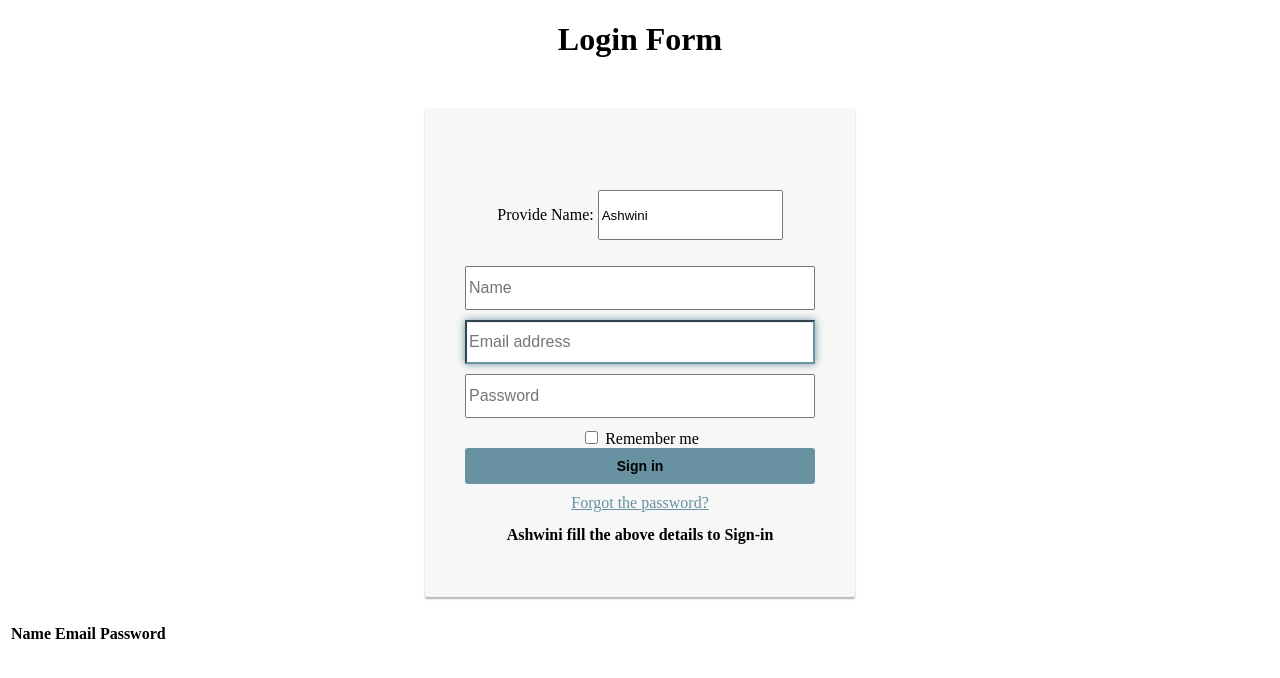
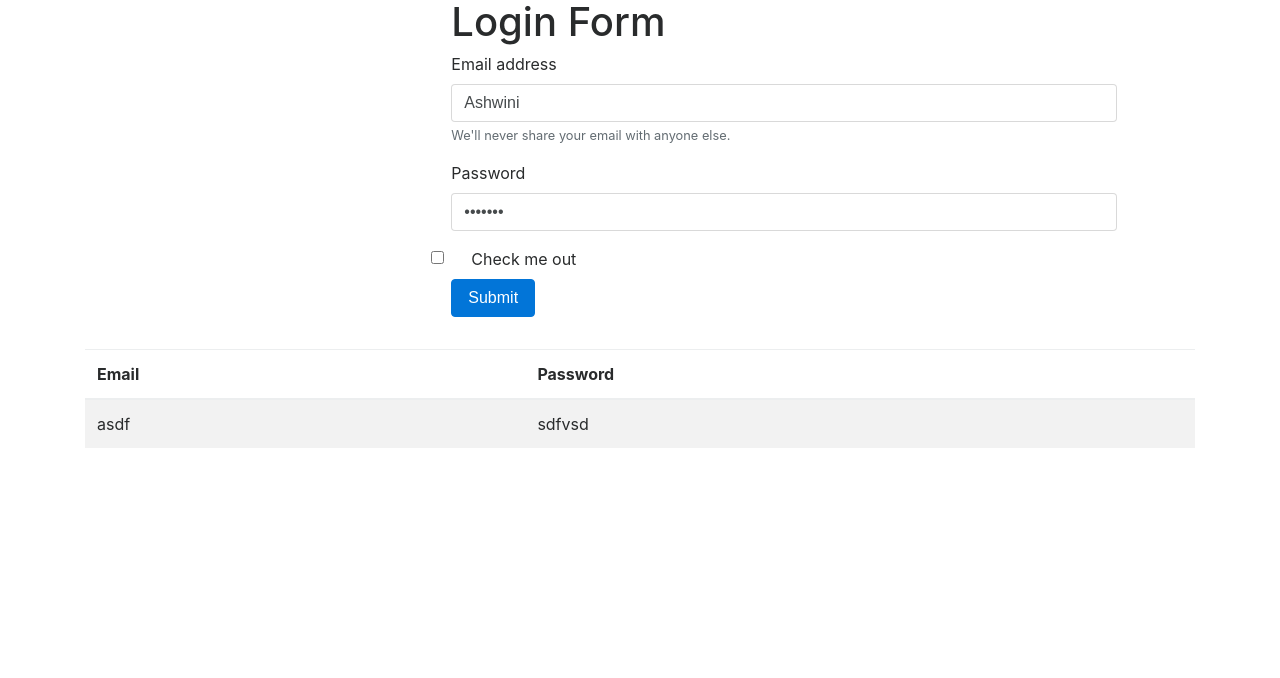
Before and after one commit to AshwiniKothuru/ExampleRepository, an Angular app in the folder BranchTwoProject/: page / in a window 1280 px wide. Shown: the top 678 px of the page. Built offline with nearby package versions, Linux system fonts and the light colour scheme.

Commit message:
Added login component

```diff
--- a/BranchTwoProject/src/app/app.component.css
+++ b/BranchTwoProject/src/app/app.component.css
@@ -0,0 +1,7 @@
+.sign_up_block{
+    margin-left: 33%;
+}
+
+.blocks{
+    border: 1px solid;
+}
--- a/BranchTwoProject/src/app/app.component.html
+++ b/BranchTwoProject/src/app/app.component.html
@@ -1,7 +1,9 @@
-<!--The content below is only a placeholder and can be replaced.-->
-<div style="text-align:center">
-  <h1>
-    {{ title }}
-  </h1>
- <app-login></app-login>
+<!-- The content below is only a placeholder and can be replaced. -->
+<div class="container">
+  <div>
+    <h1 class="sign_up_block">
+      {{ title }}
+    </h1>
+    <app-login></app-login>
+  </div>
 </div>
--- a/BranchTwoProject/src/app/login/login.component.css
+++ b/BranchTwoProject/src/app/login/login.component.css
@@ -1,147 +1,12 @@
-body, html {
-    height: 100%;
-    background-repeat: no-repeat;
-    background-image: linear-gradient(rgb(104, 145, 162), rgb(12, 97, 33));
+
+.form_body{
+    width: 60%;
 }
 
-.card-container.card {
-    max-width: 350px;
-    padding: 40px 40px;
+.sign_up_block{
+    margin-left: 33%;
 }
 
-.btn {
-    font-weight: 700;
-    height: 36px;
-    -moz-user-select: none;
-    -webkit-user-select: none;
-    user-select: none;
-    cursor: default;
+.table_block{
+    margin-top: 2em;
 }
-h2{
-font-family: cursive;
-font-size: 16px
-}
-
-/*
- * Card component
- */
-.card {
-    background-color: #F7F7F7;
-    /* just in case there no content*/
-    padding: 20px 25px 30px;
-    margin: 0 auto 25px;
-    margin-top: 50px;
-    /* shadows and rounded borders */
-    -moz-border-radius: 2px;
-    -webkit-border-radius: 2px;
-    border-radius: 2px;
-    -moz-box-shadow: 0px 2px 2px rgba(0, 0, 0, 0.3);
-    -webkit-box-shadow: 0px 2px 2px rgba(0, 0, 0, 0.3);
-    box-shadow: 0px 2px 2px rgba(0, 0, 0, 0.3);
-}
-
-.profile-img-card {
-    width: 96px;
-    height: 96px;
-    margin: 0 auto 10px;
-    display: block;
-    -moz-border-radius: 50%;
-    -webkit-border-radius: 50%;
-    border-radius: 50%;
-}
-
-/*
- * Form styles
- */
-.profile-name-card {
-    font-size: 16px;
-    font-weight: bold;
-    text-align: center;
-    margin: 10px 0 0;
-    min-height: 1em;
-}
-
-.reauth-email {
-    display: block;
-    color: #404040;
-    line-height: 2;
-    margin-bottom: 10px;
-    font-size: 14px;
-    text-align: center;
-    overflow: hidden;
-    text-overflow: ellipsis;
-    white-space: nowrap;
-    -moz-box-sizing: border-box;
-    -webkit-box-sizing: border-box;
-    box-sizing: border-box;
-}
-.container .Model{
-    height: 44px;
-    font-size: 16px;
-}
-.form-signin #inputName{
-    direction: ltr;
-    height: 44px;
-    font-size: 16px;
-}
-.form-signin #inputEmail,
-.form-signin #inputPassword {
-    direction: ltr;
-    height: 44px;
-    font-size: 16px;
-}
-
-.form-signin input[type=email],
-.form-signin input[type=password],
-.form-signin input[type=text],
-.form-signin button {
-    width: 100%;
-    display: block;
-    margin-bottom: 10px;
-    z-index: 1;
-    position: relative;
-    -moz-box-sizing: border-box;
-    -webkit-box-sizing: border-box;
-    box-sizing: border-box;
-}
-
-.form-signin .form-control:focus {
-    border-color: rgb(104, 145, 162);
-    outline: 0;
-    -webkit-box-shadow: inset 0 1px 1px rgba(0,0,0,.075),0 0 8px rgb(104, 145, 162);
-    box-shadow: inset 0 1px 1px rgba(0,0,0,.075),0 0 8px rgb(104, 145, 162);
-}
-
-.btn.btn-signin {
-    /*background-color: #4d90fe; */
-    background-color: rgb(104, 145, 162);
-    /* background-color: linear-gradient(rgb(104, 145, 162), rgb(12, 97, 33));*/
-    padding: 0px;
-    font-weight: 700;
-    font-size: 14px;
-    height: 36px;
-    -moz-border-radius: 3px;
-    -webkit-border-radius: 3px;
-    border-radius: 3px;
-    border: none;
-    -o-transition: all 0.218s;
-    -moz-transition: all 0.218s;
-    -webkit-transition: all 0.218s;
-    transition: all 0.218s;
-}
-
-.btn.btn-signin:hover,
-.btn.btn-signin:active,
-.btn.btn-signin:focus {
-    background-color: rgb(12, 97, 33);
-}
-
-.forgot-password {
-    color: rgb(104, 145, 162);
-}
-
-.forgot-password:hover,
-.forgot-password:active,
-.forgot-password:focus{
-    color: rgb(12, 97, 33);
-}
--- a/BranchTwoProject/src/app/login/login.component.html
+++ b/BranchTwoProject/src/app/login/login.component.html
@@ -1,7 +1,5 @@
-<div class="container">
+<!-- <div class="container">
     <div class="card card-container">
-      <!-- <img class="profile-img-card" src="//lh3.googleusercontent.com/-6V8xOA6M7BA/AAAAAAAAAAI/AAAAAAAAAAA/rzlHcD0KYwo/photo.jpg?sz=120" alt="" /> -->
-      <!-- <img id="profile-img" class="profile-img-card" src="//ssl.gstatic.com/accounts/ui/avatar_2x.png" /> -->
         <p id="profile-name" class="profile-name-card"></p>
         <p>Provide Name: <input [(ngModel)]="labelName" id="Model" style="height:44px; length:75px" placeholder="Required"></p>
         <form class="form-signin">
@@ -22,14 +20,49 @@
         <br>
         <h2>{{labelName}} fill the above details to Sign-in</h2>
     </div>
-</div>
-<table class="table table-striped">
+    <table class="table table-bordered">
         <tr>
             <th>Name</th>
             <th>Email</th>
             <th>Password</th></tr>
+            <tr *ngFor="let detail of details">
+                <td>{{detail.inputName}}</td>
+                <td>{{detail.inputEmail}}</td>
+                <td>{{detail.inputPassword}}</td></tr>
+            </table>
+        </div>
+
+    -->
+    <form class="form_body sign_up_block">
+        <div class="form-group">
+            <label for="exampleInputEmail1">Email address</label>
+            <input type="email" [(ngModel)]="email" name="email" class="form-control" id="exampleInputEmail1" aria-describedby="emailHelp" placeholder="Enter email">
+            <small id="emailHelp" class="form-text text-muted">We'll never share your email with anyone else.</small>
+        </div>
+        <div class="form-group">
+            <label for="exampleInputPassword1">Password</label>
+            <input type="password" class="form-control" name="password" [(ngModel)]="password" id="exampleInputPassword1" placeholder="Password">
+        </div>
+        <div class="form-check">
+            <input type="checkbox" class="form-check-input" id="exampleCheck1">
+            <label class="form-check-label" for="exampleCheck1">Check me out</label>
+        </div>
+        <button type="submit" class="btn btn-primary" (click)="signIn()">Submit</button>
+    </form>
+
+    <div class="table_block">
+        <table class="table table-striped">
+            <thead>
                 <tr>
-  <td>{{inputName}}</td>
-  <td>{{inputEmail}}</td>
-  <td>{{inputPassword}}</td></tr>
+                    <th scope="col">Email</th>
+                    <th scope="col">Password</th>
+                </tr>
+            </thead>
+            <tbody>
+                <tr *ngFor="let detail of details">
+                    <td>{{detail.email}}</td>
+                    <td>{{detail.password}}</td>
+                </tr>
+            </tbody>
         </table>
+    </div>
--- a/BranchTwoProject/src/app/login/login.component.ts
+++ b/BranchTwoProject/src/app/login/login.component.ts
@@ -6,16 +6,18 @@ import { Component, OnInit } from '@angular/core';
   styleUrls: ['./login.component.css']
 })
 export class LoginComponent implements OnInit {
-labelName:string ="Ashwini";
-inputName:string;
-inputEmail:string;
-inputPassword:string;
-signIn(){
-this.inputName="";
-}
+  email:string ="Ashwini";
+  password:string ="Ashwini";
+  details: Array<Object> = [{email: 'asdf', password: 'sdfvsd'}];
+
   constructor() { }
 
   ngOnInit() {
   }
 
+  signIn(){
+    var data = {email: this.email, password: this.password};
+    this.details.push(data);
+  }
+
 }
--- a/BranchTwoProject/src/index.html
+++ b/BranchTwoProject/src/index.html
@@ -4,11 +4,14 @@
   <meta charset="utf-8">
   <title>BranchTwoProject</title>
   <base href="/">
-  <link rel="stylesheet" href="https://maxcdn.bootstrapcdn.com/font-awesome/4.6.1/css/font-awesome.min.css">
+  <link rel="stylesheet" href="https://maxcdn.bootstrapcdn.com/bootstrap/4.0.0-beta.3/css/bootstrap.min.css" integrity="sha384-Zug+QiDoJOrZ5t4lssLdxGhVrurbmBWopoEl+M6BdEfwnCJZtKxi1KgxUyJq13dy" crossorigin="anonymous">
   <meta name="viewport" content="width=device-width, initial-scale=1">
   <link rel="icon" type="image/x-icon" href="favicon.ico">
 </head>
 <body>
+  <script src="https://code.jquery.com/jquery-3.2.1.slim.min.js" integrity="sha384-KJ3o2DKtIkvYIK3UENzmM7KCkRr/rE9/Qpg6aAZGJwFDMVNA/GpGFF93hXpG5KkN" crossorigin="anonymous"></script>
+  <script src="https://cdnjs.cloudflare.com/ajax/libs/popper.js/1.12.9/umd/popper.min.js" integrity="sha384-ApNbgh9B+Y1QKtv3Rn7W3mgPxhU9K/ScQsAP7hUibX39j7fakFPskvXusvfa0b4Q" crossorigin="anonymous"></script>
+  <script src="https://maxcdn.bootstrapcdn.com/bootstrap/4.0.0-beta.3/js/bootstrap.min.js" integrity="sha384-a5N7Y/aK3qNeh15eJKGWxsqtnX/wWdSZSKp+81YjTmS15nvnvxKHuzaWwXHDli+4" crossorigin="anonymous"></script>
   <app-root></app-root>
 </body>
 </html>
```
Also changed, not shown: BranchTwoProject/src/assets/Images/Chrysanthemum.jpg (added), BranchTwoProject/src/assets/Images/Freesample.svg (added). Lines whose indentation alone changed are shown as unchanged.
